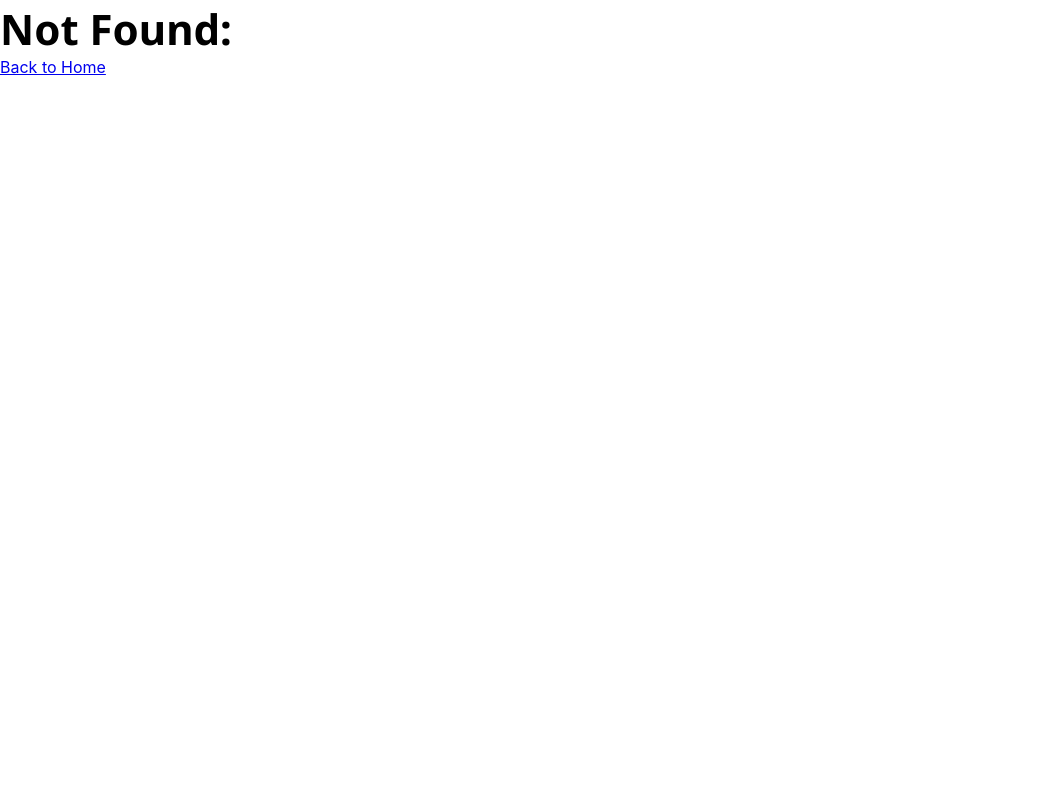
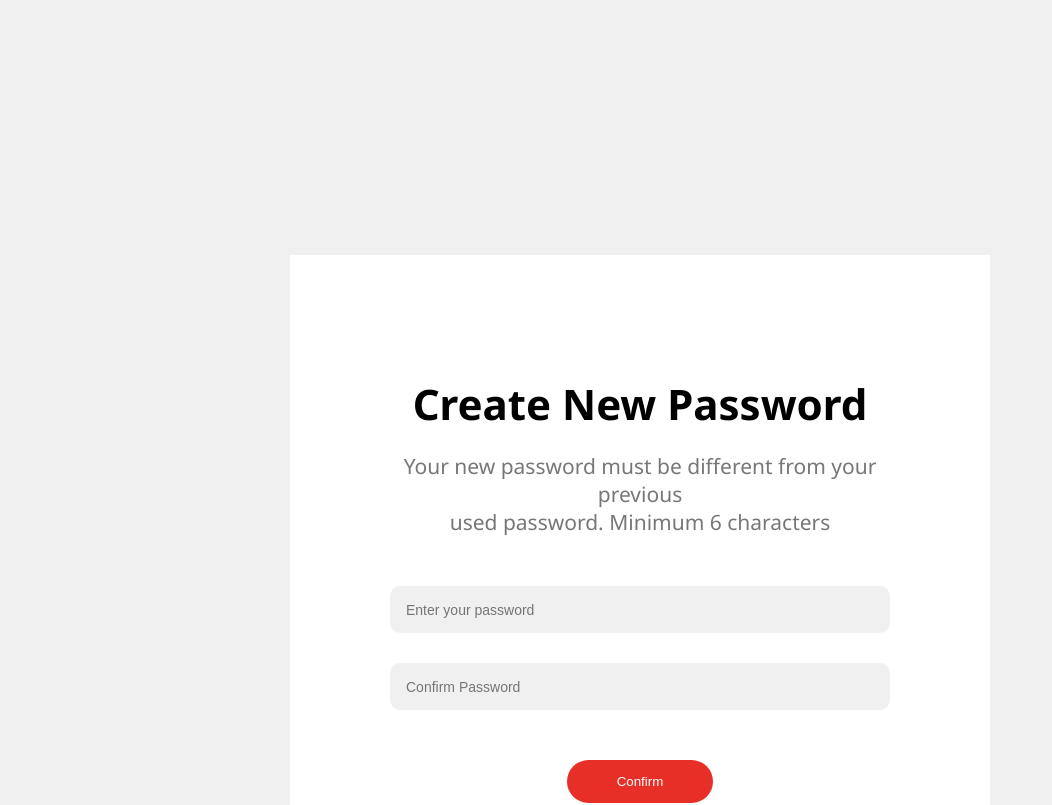
Before and after one commit to sharmasmit/ifoundries-template, a React (Create React App) app: page /CreateNewPassword in a window 1280 px wide. Before the commit this address had no page. Shown: the top 805 px of the page, without its empty margins (0-1052 px from the left). Built offline with nearby package versions, Linux system fonts and the light colour scheme.

Commit message:
CreateNewPassword Page Added

```diff
--- a/src/App.css
+++ b/src/App.css
@@ -65,23 +65,20 @@ button{
   margin-right: 7.5rem;
 }
 
-.varify-Email{
+.varify-Email, .create-pass{
   display: flex;
   justify-content: center;
   align-items: center;
   background-color: #F0F0F0;
   padding: 15.938rem 33.75rem;
 }
-.verifyEmail-box{
+.verifyEmail-box, .create-pass-box{
   text-align: center;
   padding: 7.5rem 6.25rem;
   background-color: #FFFFFF;
   text-align: center;
-  /* width: 100%; */
 }
 
-form{
-}
 .resendBtn{
   background-color: #FDE9E9;
   color: #E72F27;
@@ -95,3 +92,13 @@ form{
   height: 4.688rem;
   margin: 3.125rem 0.625rem;
 }
+
+.create-pass-box input{
+  margin: 0.938rem 0;
+}
+.create-pass-box h2{
+  padding-bottom: 2.188rem;
+}
+.create-pass-box button{
+  margin-top:  2.188rem;
+}
--- /dev/null
+++ b/src/components/CreateNewPassword.js
@@ -0,0 +1,22 @@
+import React from "react";
+
+export default function CreateNewPassword() {
+  return (
+    <>
+      <div className="create-pass">
+        <div className="create-pass-box">
+          <form>
+            <h1>Create New Password</h1>
+            <h2>
+              Your new password must be different from your previous <br /> used
+              password. Minimum 6 characters
+            </h2>
+            <input type="text" placeholder="Enter your password" /> <br />
+            <input type="text" placeholder="Confirm Password" /> <br />
+            <button type="submit">Confirm</button>
+          </form>
+        </div>
+      </div>
+    </>
+  );
+}
--- a/src/index.js
+++ b/src/index.js
@@ -9,6 +9,7 @@ import {
   RouterProvider,
 } from "react-router-dom";
 import VerifyEmail from './components/VerifyEmail';
+import CreateNewPassword from './components/CreateNewPassword';
 
 const root = ReactDOM.createRoot(document.getElementById('root'));
 
@@ -21,6 +22,10 @@ const router = createBrowserRouter([
   {
     path:"/VerifyEmail",
     element: <VerifyEmail/>
+  },
+  {
+    path: "/CreateNewPassword",
+    element: <CreateNewPassword/>
   }
 ]);
 
```
